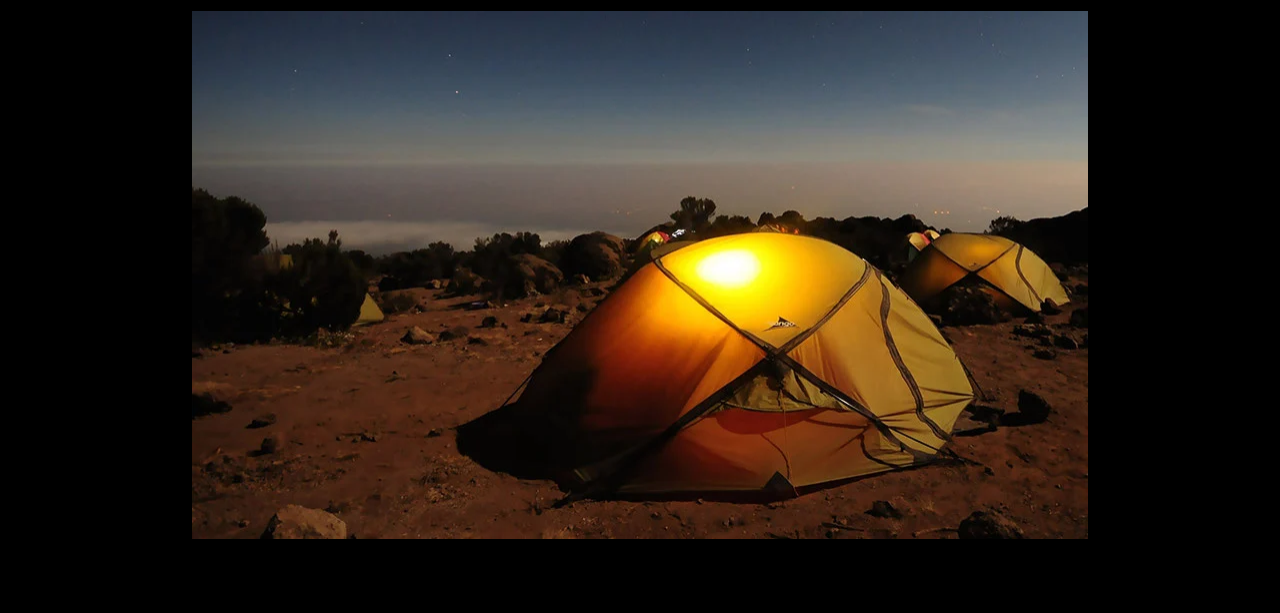
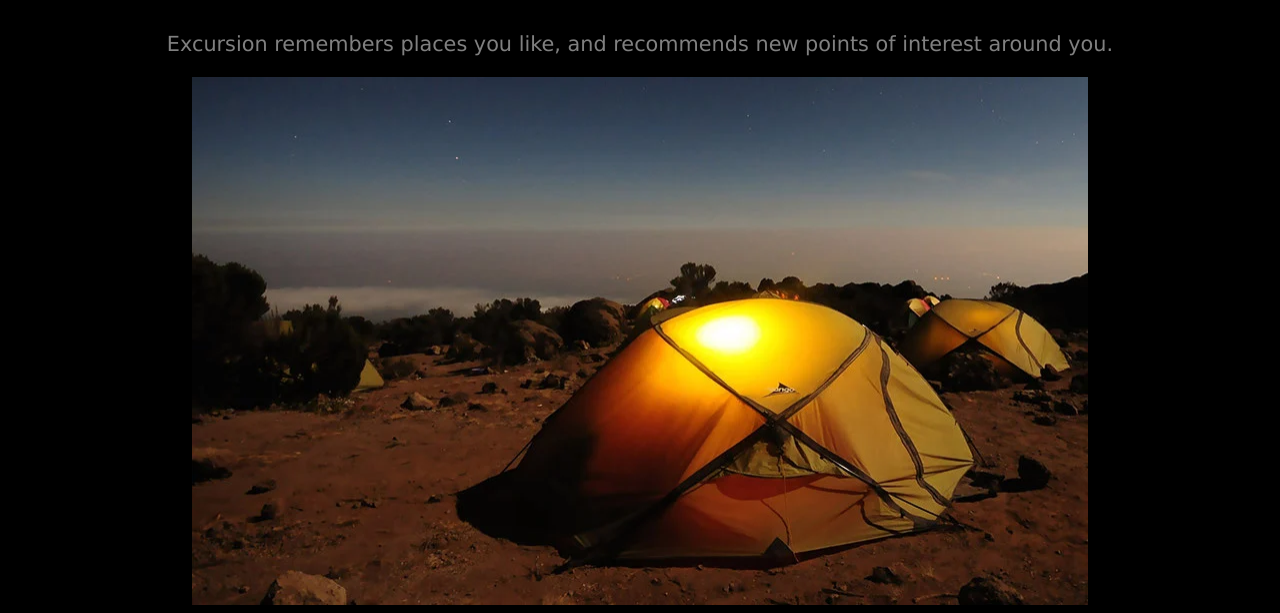
Before and after one commit to HendrkOosthuizen1980/excursion, a plain HTML site: page index.html in a window 1280 px wide. Shown: the part 474-1087 px from the top of the page. Drawn offline with Linux system fonts and the light colour scheme.

Commit message:
add styling and sizing to feature section

```diff
--- a/index.html
+++ b/index.html
@@ -25,11 +25,11 @@
 
       <div class="feature">
         <h1 class="feature__title">Your personal travel guide</h1>
-        <img src="resources/images/camp.webp" class="feature__camp" />
         <p class="features">
           Excursion remembers places you like, and recommends new points of
-          interest around you
+          interest around you.
         </p>
+        <img src="resources/images/camp.webp" class="feature__camp" />
       </div>
     </main>
   </body>
--- a/resources/css/style.css
+++ b/resources/css/style.css
@@ -36,7 +36,7 @@ body {
 .feature {
   display: flex;
   flex-direction: column;
-  justify-content: space-around;
+  justify-content: center;
   align-items: center;
   min-width: 23rem;
 }
@@ -45,6 +45,12 @@ body {
   color: #fff;
   text-align: center;
   font-size: 1.2rem;
+}
+
+.features {
+  color: gray;
+  font-size: 0.8rem;
+  text-align: center;
 }
 
 .feature__camp {
@@ -70,17 +76,16 @@ body {
     width: 25rem;
     height: 45rem;
   }
-  /* .feature {
-    display: flex;
-    flex-direction: column;
-    justify-content: space-around;
-    min-width: 23rem;
-  } */
 
   .feature__title {
     /* color: #fff;
     text-align: center; */
     font-size: 2.5rem;
+    font-weight: 300;
+  }
+
+  .features {
+    font-size: 1.3rem;
   }
 
   .feature__camp {
```
